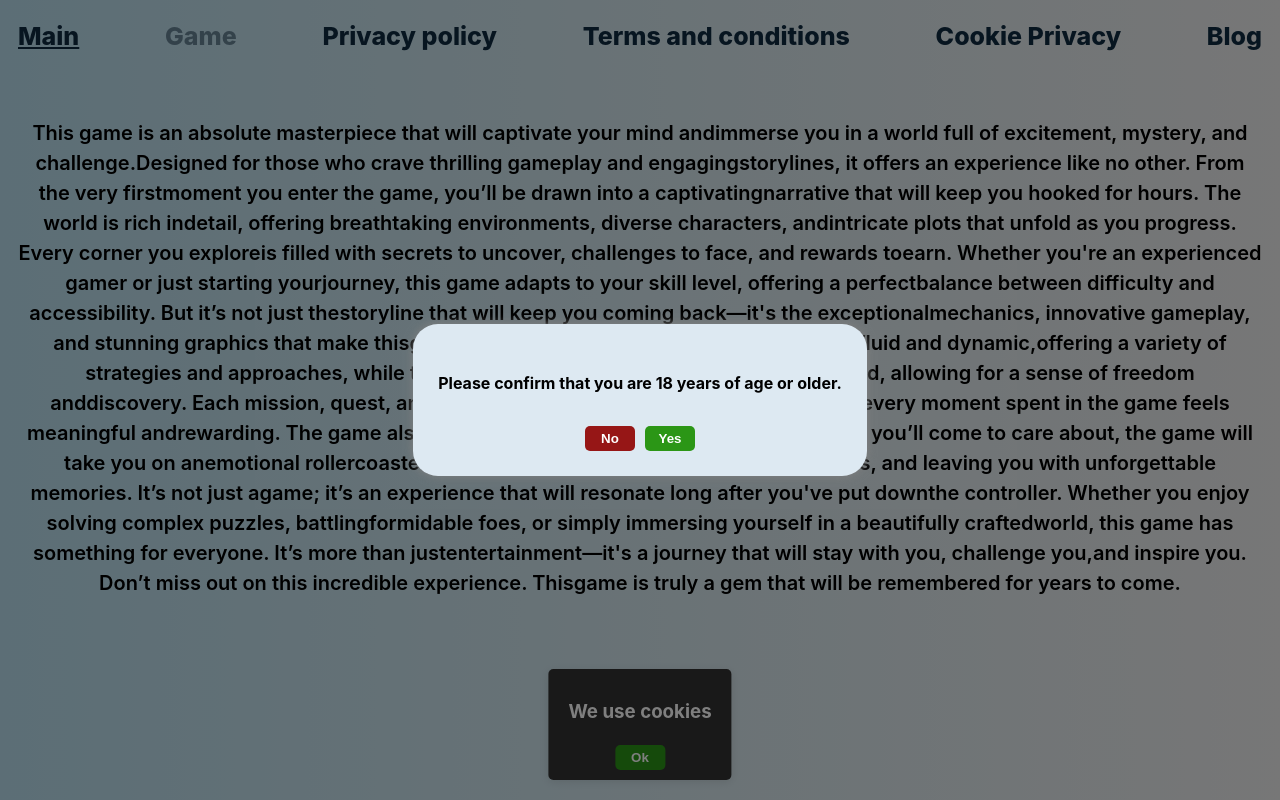
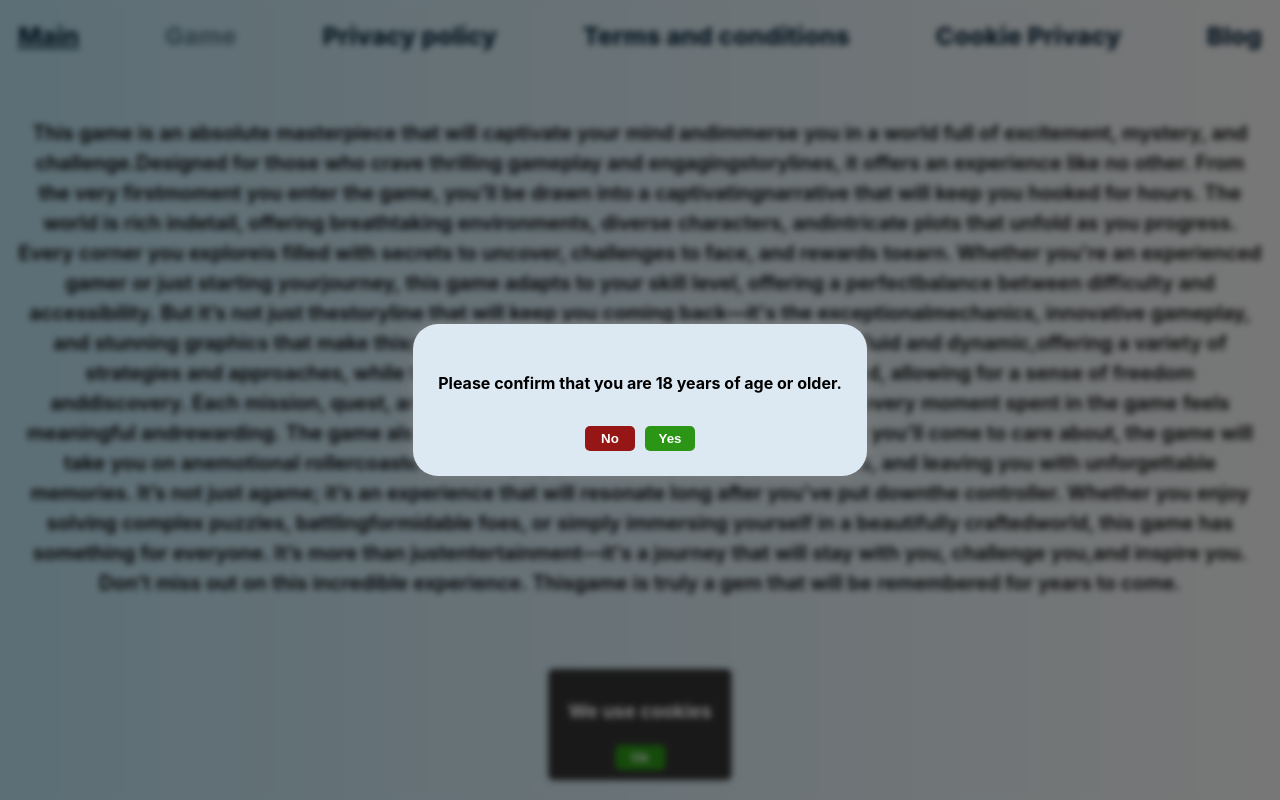
Before and after one commit to Visheyt/Test, a React (Vite) app: page / in a window 1280 px wide. Shown: the top 800 px of the page. Built offline with nearby package versions, Linux system fonts and the light colour scheme.

Commit message:
feat: add blur for modal

```diff
--- a/src/components/modal/modal.module.css
+++ b/src/components/modal/modal.module.css
@@ -10,6 +10,7 @@
   justify-content: center;
   padding: 10px;
   text-align: center;
+  backdrop-filter: blur(3px);
 }
 .modalWindow {
   box-shadow: 0 0 10px gray;
--- a/src/pages/game/game.module.css
+++ b/src/pages/game/game.module.css
@@ -4,6 +4,7 @@
   height: 750px;
   display: flex;
   align-items: center;
+  margin-top: 50px;
 }
 .container {
   flex: 1 1 auto;
```
